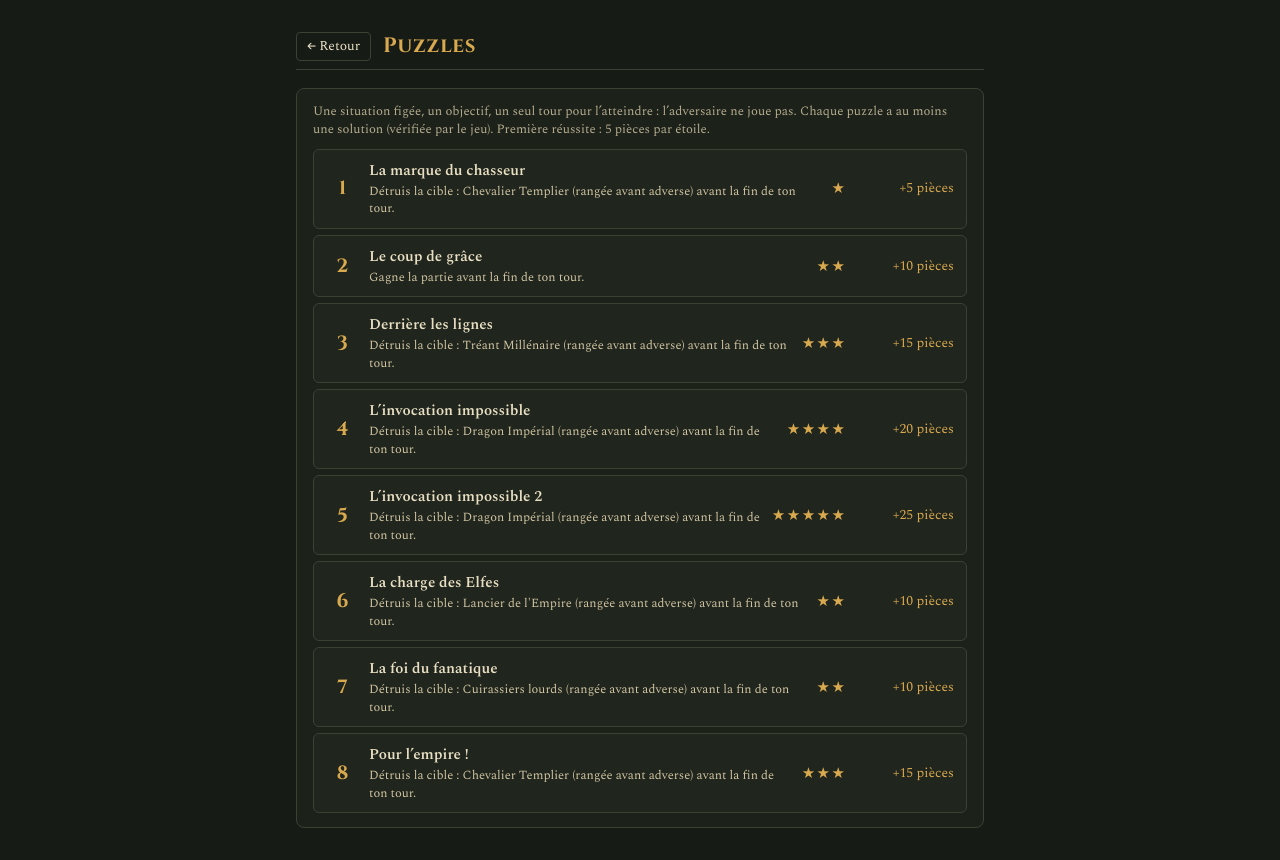
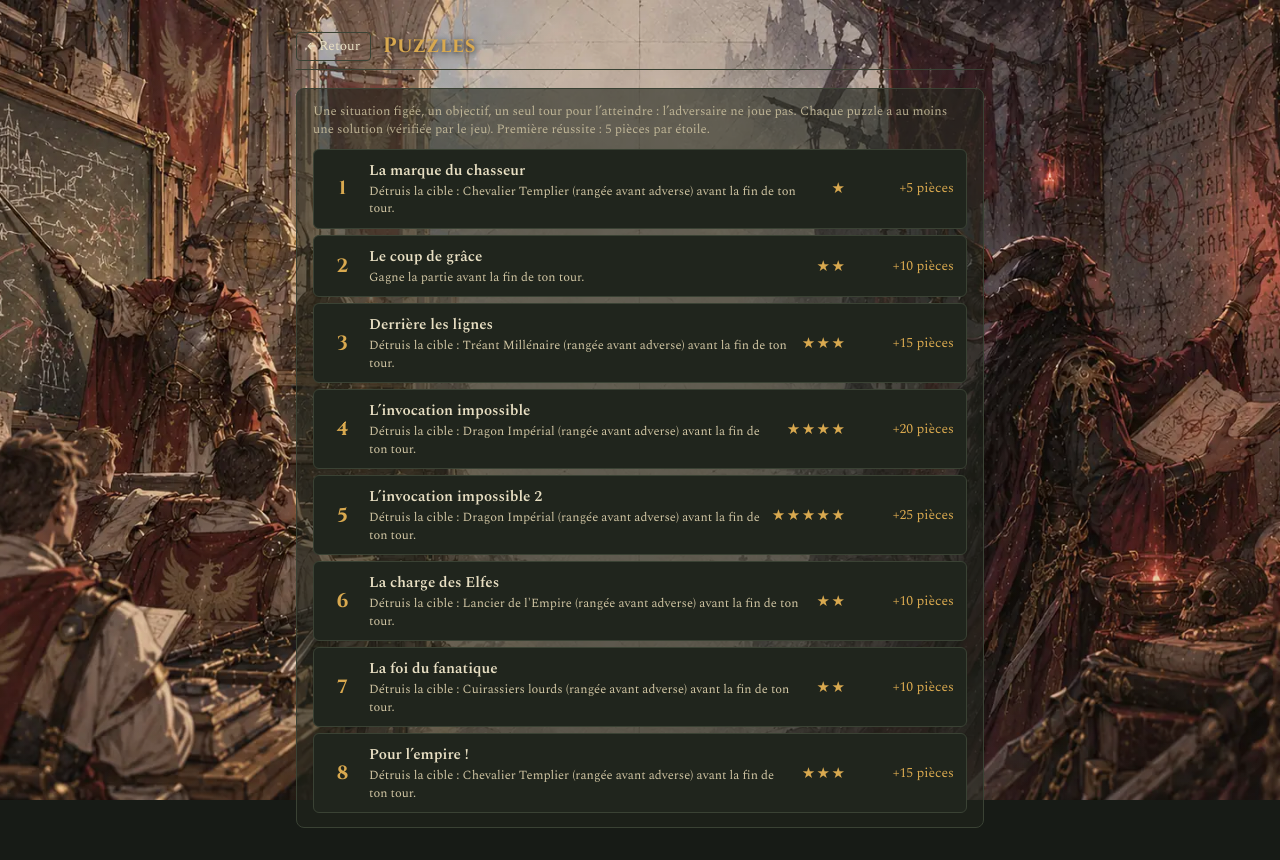
Before and after one commit to Ragdoss/ligne_de_front, a React (Vite) app: page / in a window 1280 px wide. Both pictures are taken after a click on the button 640 px from the left and 295 px from the top of the page. Built offline with nearby package versions, Linux system fonts and the light colour scheme.

Commit message:
UI: menu Puzzles au format Options (fond d'écran)
Co-Authored-By: Claude Sonnet 5.5 <noreply@anthropic.com>
Claude-Session: https://claude.ai/code/session_016f7D3zi39BFDJR9EnpHxhf

```diff
--- a/src/ui/Puzzles.tsx
+++ b/src/ui/Puzzles.tsx
@@ -13,6 +13,7 @@ import type { Profile } from '../profile/profile';
 import { GameScreen } from './GameScreen';
 import { cardName } from './labels';
 import { TopBar } from './Screens';
+import puzzleBg from './assets/puzzle_bg.webp';
 
 /** Pièces gagnées la première fois qu'un puzzle est réussi, par étoile de difficulté. */
 export const PUZZLE_COINS_PER_STAR = 5;
@@ -30,7 +31,7 @@ export function goalText(pz: Puzzle, s?: GameState): string {
 export function PuzzleList({ profile, onPlay, onBack }: { profile: Profile; onPlay: (id: string) => void; onBack: () => void }) {
   const done = new Set(profile.puzzlesDone ?? []);
   return (
-    <div className="setup">
+    <div className="setup options-screen" style={{ ["--screen-bg" as string]: `url(${puzzleBg})` }}>
       <TopBar title="Puzzles" onBack={onBack} />
       <section className="menu-block">
         <p className="muted small">Une situation figée, un objectif, un seul tour pour l’atteindre : l’adversaire ne joue pas. Chaque puzzle a au moins une solution (vérifiée par le jeu). Première réussite : {PUZZLE_COINS_PER_STAR} pièces par étoile.</p>
--- a/src/ui/styles.css
+++ b/src/ui/styles.css
@@ -776,3 +776,4 @@ button.pile:not(:disabled):hover .pile-stack > * { outline: 2px solid var(--bras
 .unit.is-prey { box-shadow: 0 0 0 2px #d24a3a, 0 0 12px #d24a3a99; }
 .u-prey { position: absolute; top: 34%; left: 50%; transform: translateX(-50%); z-index: 3; background: #b8352a; color: #fff3df; font: 700 .62rem/1 'Cinzel', serif;
   letter-spacing: .08em; text-transform: uppercase; padding: 3px 7px; border-radius: 10px; border: 1px solid #ffcfb8; box-shadow: 0 1px 4px #0008; pointer-events: none; }
+.options-screen .topbar h1 { text-shadow: 0 1px 6px rgba(0,0,0,.9); }
```
Also changed, not shown: src/ui/assets/puzzle_bg.webp (added).
